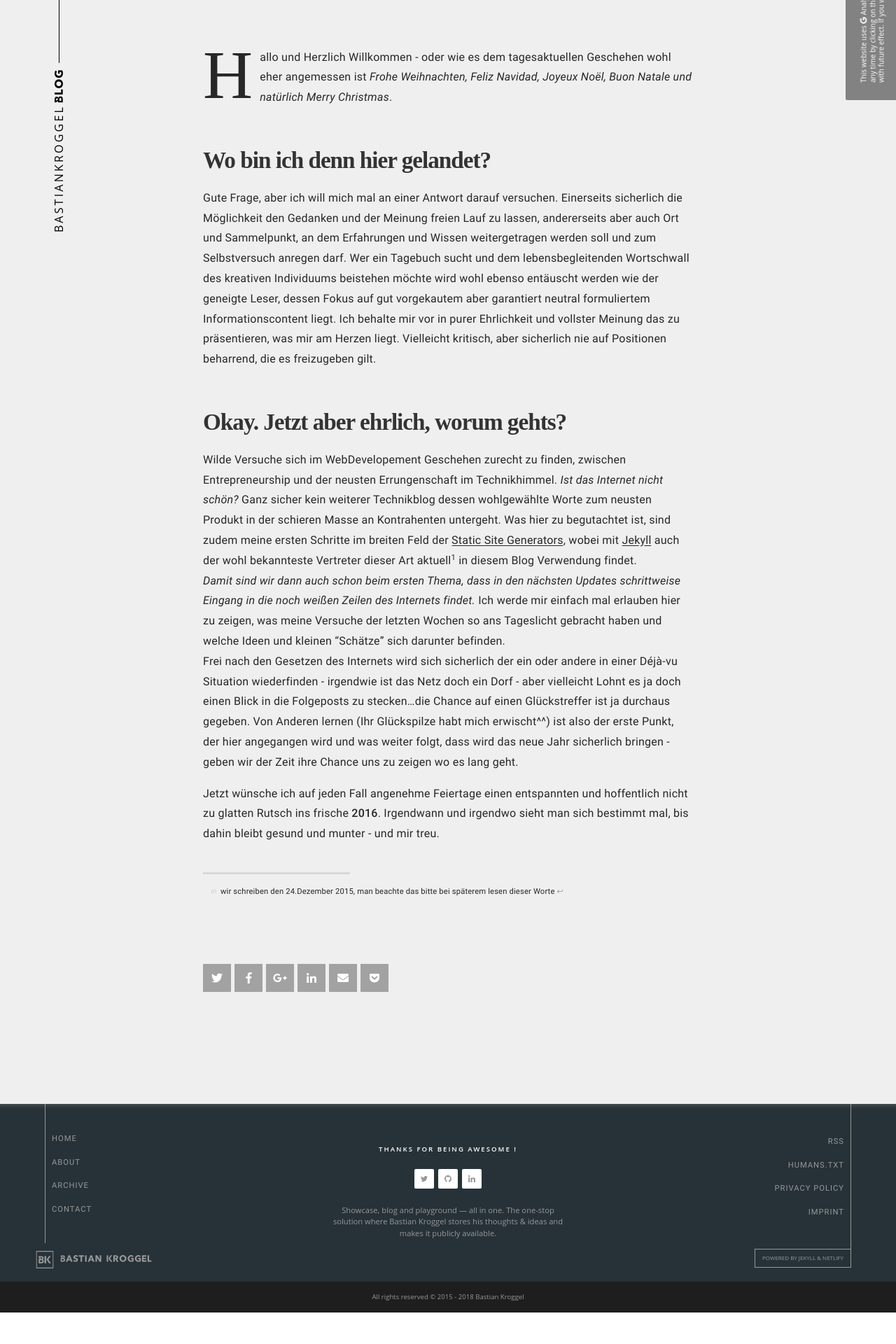
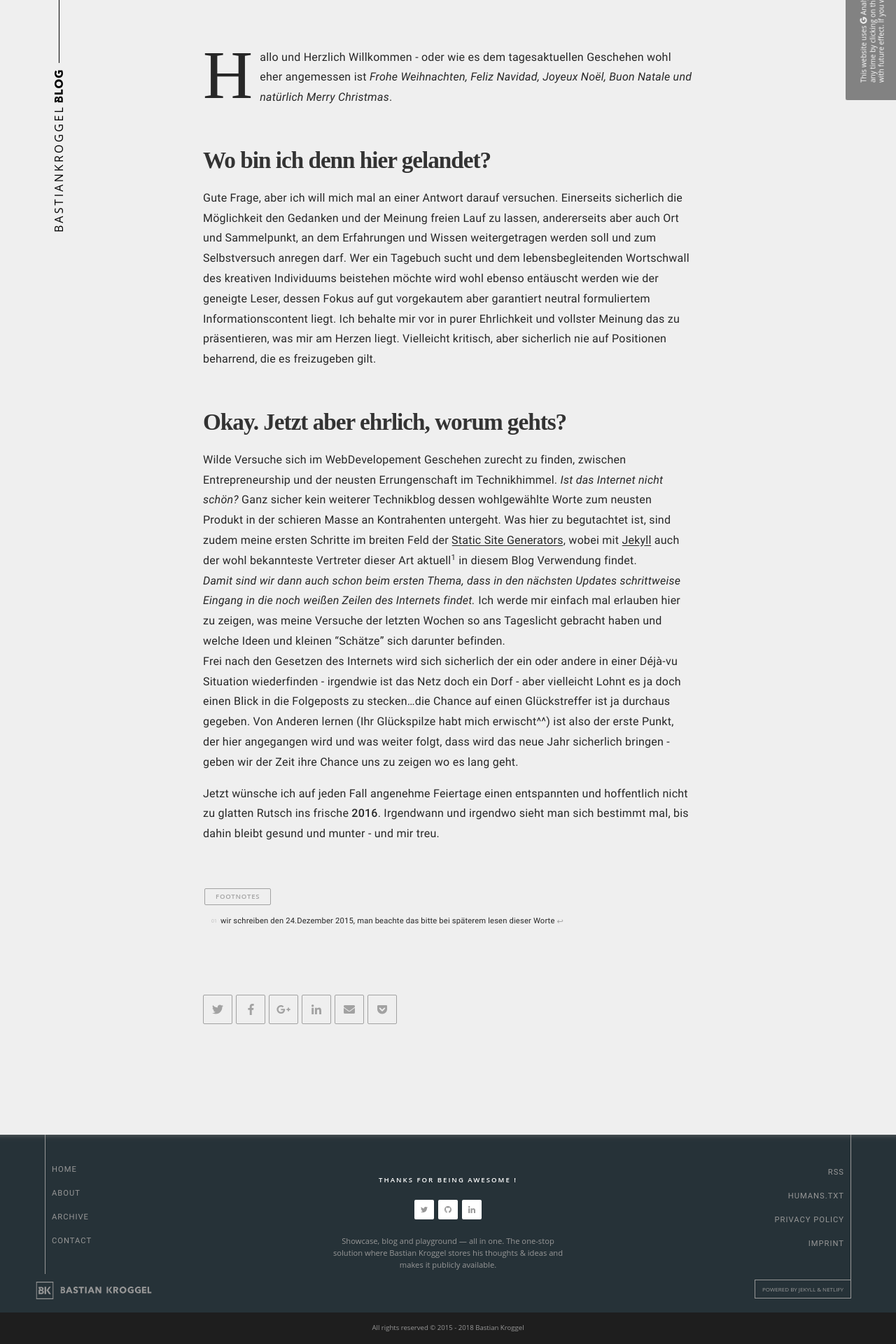
Before and after one commit to bkroggel/luzid, a Jekyll site: the page built from _posts/2015-12-23-Hallo-Welt-und-ein-README.md, in a window 1280 px wide. Shown: the part 647-2567 px from the top of the page at 70% size. Built offline with Jekyll 4.4.1, drawn with Linux system fonts in a browser that asks for light colours; nearby versions of some CDN libraries; some web fonts are replaced; before the commit the page ends 2522 px from its top, so only the background shows below that.

Commit message:
cosmetical changes on big screen share buttons, footnotes now introduced by a word instead of a line

```diff
--- a/_sass/blog/_article.scss
+++ b/_sass/blog/_article.scss
@@ -270,6 +270,12 @@
     a {
       margin-right: 5px;
       width: 40px;
+      border-radius: 2px;
+      border: 1px solid $dark-color;
+      background: none;
+      svg {
+        color: $dark-color;
+      }
     }
   }
   &.in_view {
--- a/_sass/blog/_blog-font.scss
+++ b/_sass/blog/_blog-font.scss
@@ -644,14 +644,19 @@ blockquote { //overwriting ukit
     }
   }
   &:before {
-    content: "";
-    position: absolute;
-    top: 0;
-    left: 0;
-    width: 30%;
-    height: 3px;
-    opacity: 0.3;
-    background-color: $dark-color;
+    content: 'Footnotes';
+    color: #A2A2A2;
+    font-family: "Open Sans","Source Sans Pro","Helvetica Neue",Arial,sans-serif;
+    font-weight: 600;
+    font-size: 0.6rem;
+    letter-spacing: 0.05rem;
+    text-transform: uppercase;
+    border: 1px solid #A2A2A2;
+    border-radius: 2px;
+    margin: 0 2px;
+    padding: 4px 15px;
+    margin-bottom: 15px;
+    display: inline-block;
   }
 }
 
```
